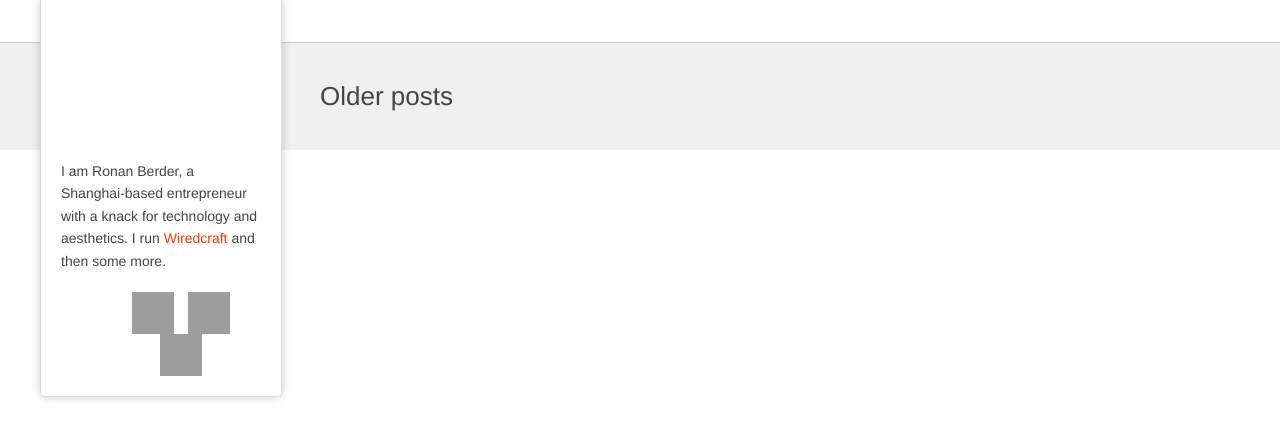
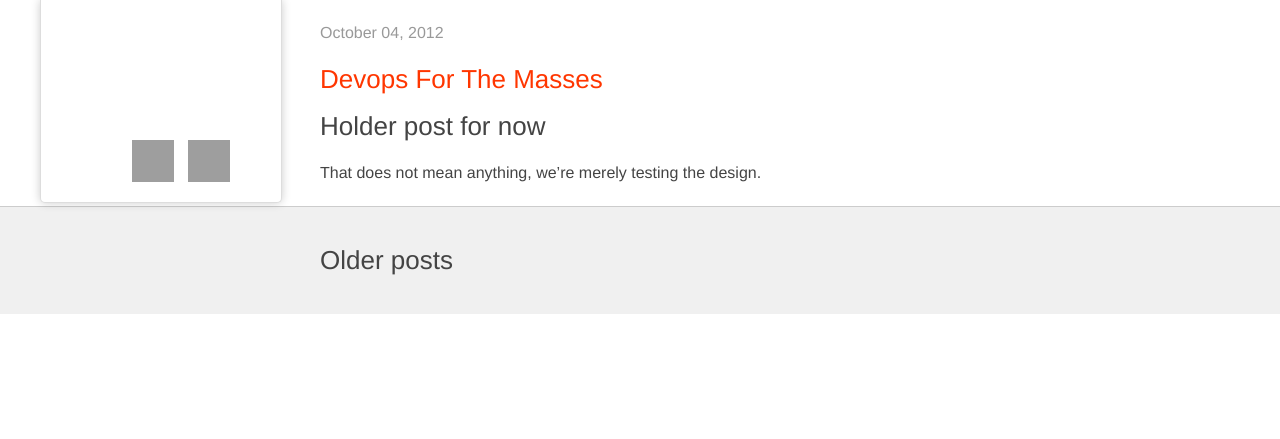
Before and after one commit to isabella232/devo-ps.github.io, a Jekyll site: the page built from index.html, in a window 1280 px wide. Shown: the top 439 px of the page. Built offline with Jekyll 4.4.1, drawn with Linux system fonts in a browser that asks for light colours; nearby versions of some CDN libraries; some web fonts are replaced; library files that are not in the unit come from our copies; grey boxes are pictures that could not be loaded.

Commit message:
Adding a test post

```diff
--- a/_layouts/default.html
+++ b/_layouts/default.html
@@ -24,12 +24,10 @@
 </head>
 <body>
   <nav id="header">
-  	<h1><a href="{{ base.url }}/">Ronan Berder's blog</a></h1>
-    <p id="about">I am Ronan Berder, a Shanghai-based entrepreneur with a knack for technology and aesthetics. I run <a href="http://wiredcraft.com">Wiredcraft</a> and then some more.</p>
+  	<h1><a href="{{ base.url }}/">devo.ps</a></h1>
     <ul id="links">
-      <li class="linkedin"><a href="http://cn.linkedin.com/in/ronanberder">Ronan Berder's LinkedIn profile</a></li>
       <li class='twitter'><a href="http://twitter.com/hunvreus">Ronan Berder's Twitter account</a></li>
-      <li class='rss'><a href="/atom.xml">Ronan Berder's blog RSS feed</a></li>
+      <li class='rss'><a href="/atom.xml">devo.ps' blog RSS feed</a></li>
     </ul>
   </nav>
   <div id="content">
--- /dev/null
+++ b/_posts/2012-10-04-devops-for-the-masses.md
@@ -0,0 +1,3 @@
+## Holder post for now
+
+That does not mean anything, we're merely testing the design.
```
